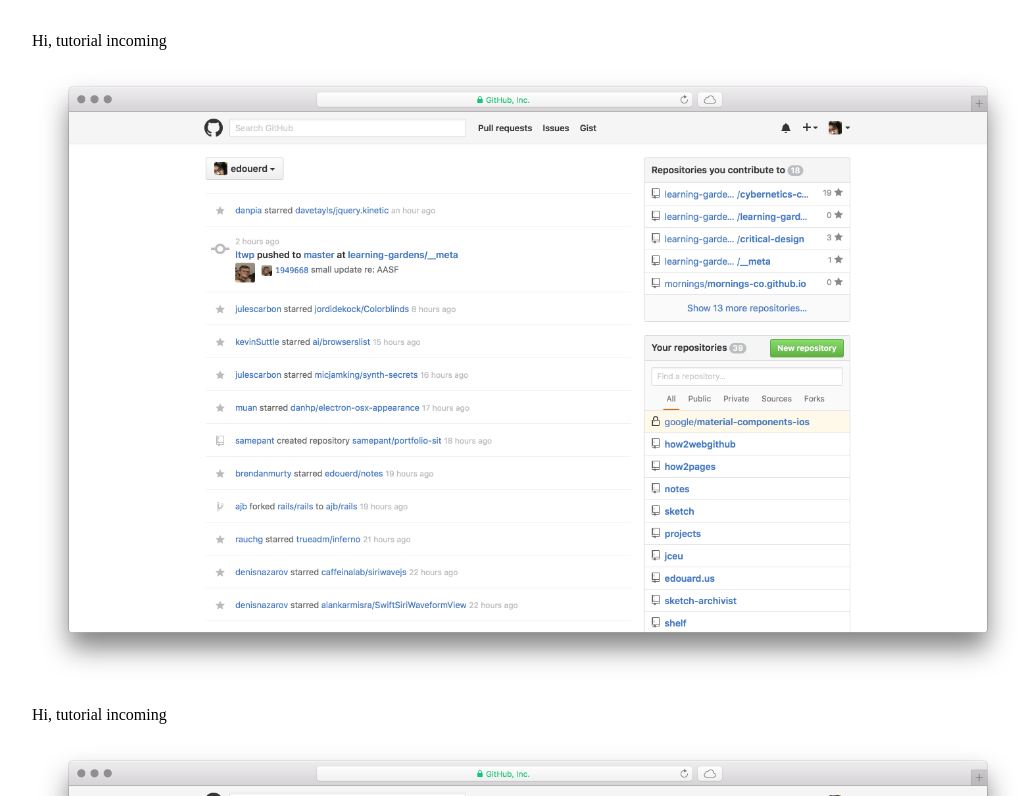
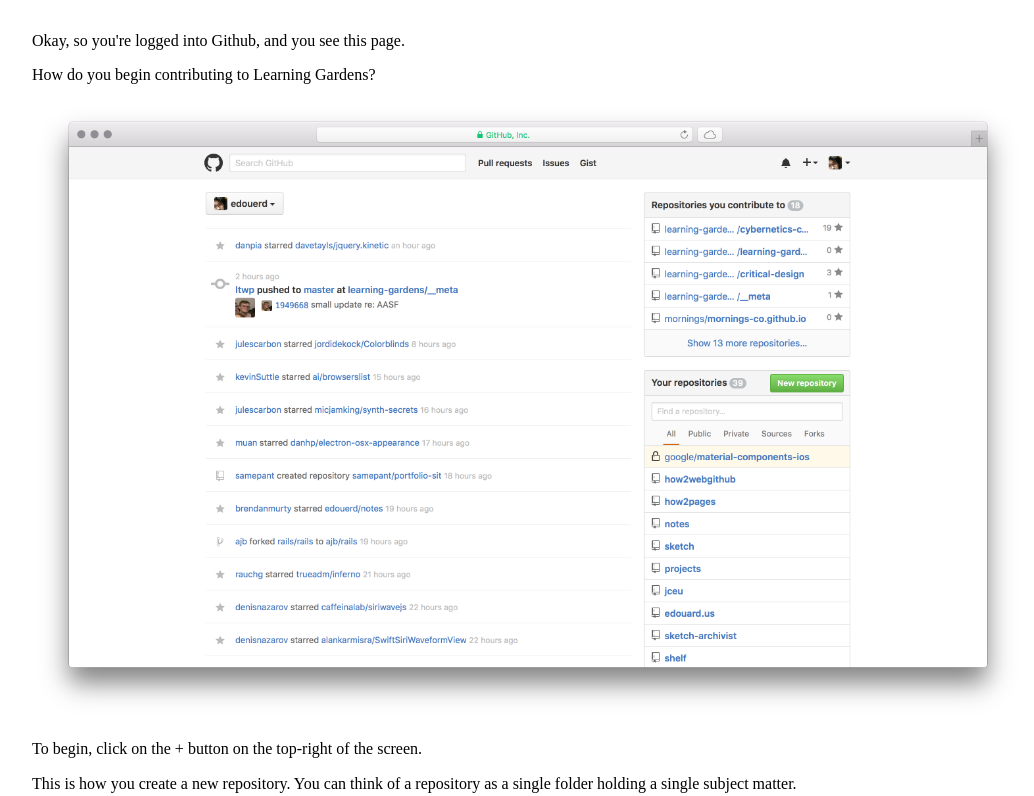
Before and after one commit to edouerd/how2webgithub, a plain HTML site: page index.html in a window 1280 px wide. Shown: the top 796 px of the page, without its empty margins (112-1146 px from the left). Drawn offline with nearby package versions, Linux system fonts and the light colour scheme.

Commit message:
Update index.html

```diff
--- a/index.html
+++ b/index.html
@@ -7,25 +7,28 @@
   </head>
   <body>
     <article class="cf pa3 mw8 center">
-      <p>Hi, tutorial incoming</p>
+      <p>Okay, so you're logged into Github, and you see this page.</p>
+      <p>How do you begin contributing to Learning Gardens?</p>
       <img src="img/1.png" class="w-100" alt="night sky over land">
-      <p>Hi, tutorial incoming</p>
+      <p>To begin, click on the <kb>+</kb> button on the top-right of the screen.</p>
+      <p>This is how you create a new repository. You can think of a repository as a single folder holding a single subject matter.</p>
       <img src="img/2.png" class="w-100" alt="night sky over land">
-      <p>Hi, tutorial incoming</p>
+      <p>After creating a repo, you'll see this screen.</p>
       <img src="img/3.png" class="w-100" alt="night sky over land">
-      <p>Hi, tutorial incoming</p>
+      <p>Fill out the items as needed, be sure to initialize the repo with a README, and click <kb>Create repository</kb></p>
       <img src="img/4.png" class="w-100" alt="night sky over land">
-      <p>Hi, tutorial incoming</p>
+      <p>You'll be taken to the 'home' of your repository, which displays any text files or folders are assets you've created within this space.</p>
+      <p>Note that any file named 'README' automatically displays beneath the file/directory listing. Typically, developers use the README.md to explain their repository, and how to work with the contents within, but for our purposes, a README.md can me used for explaining your learning group, linking to whatever you use for collaboration, and showing other how to contribute. Read more about what might be good to include in your README <a href="#">here</a></p>
       <img src="img/5.png" class="w-100" alt="night sky over land">
-      <p>Hi, tutorial incoming</p>
+      <p></p>
       <img src="img/6.png" class="w-100" alt="night sky over land">
-      <p>Hi, tutorial incoming</p>
+      <p></p>
       <img src="img/7.png" class="w-100" alt="night sky over land">
-      <p>Hi, tutorial incoming</p>
+      <p></p>
       <img src="img/8.png" class="w-100" alt="night sky over land">
-      <p>Hi, tutorial incoming</p>
+      <p></p>
       <img src="img/9.gif" class="w-100" alt="night sky over land">
-      <p>Hi, tutorial incoming</p>
+      <p></p>
       <img src="img/10.png" class="w-100" alt="night sky over land">
     </article>
   </body>
```
